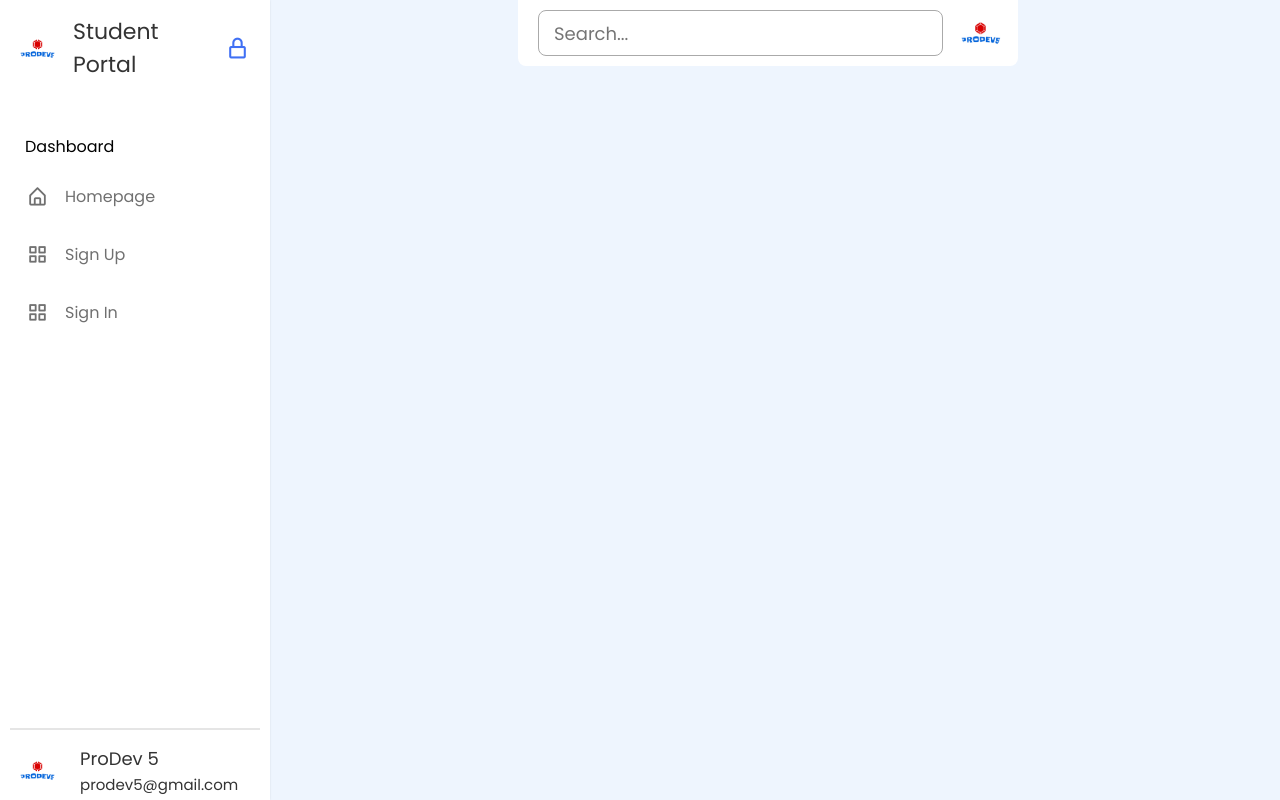
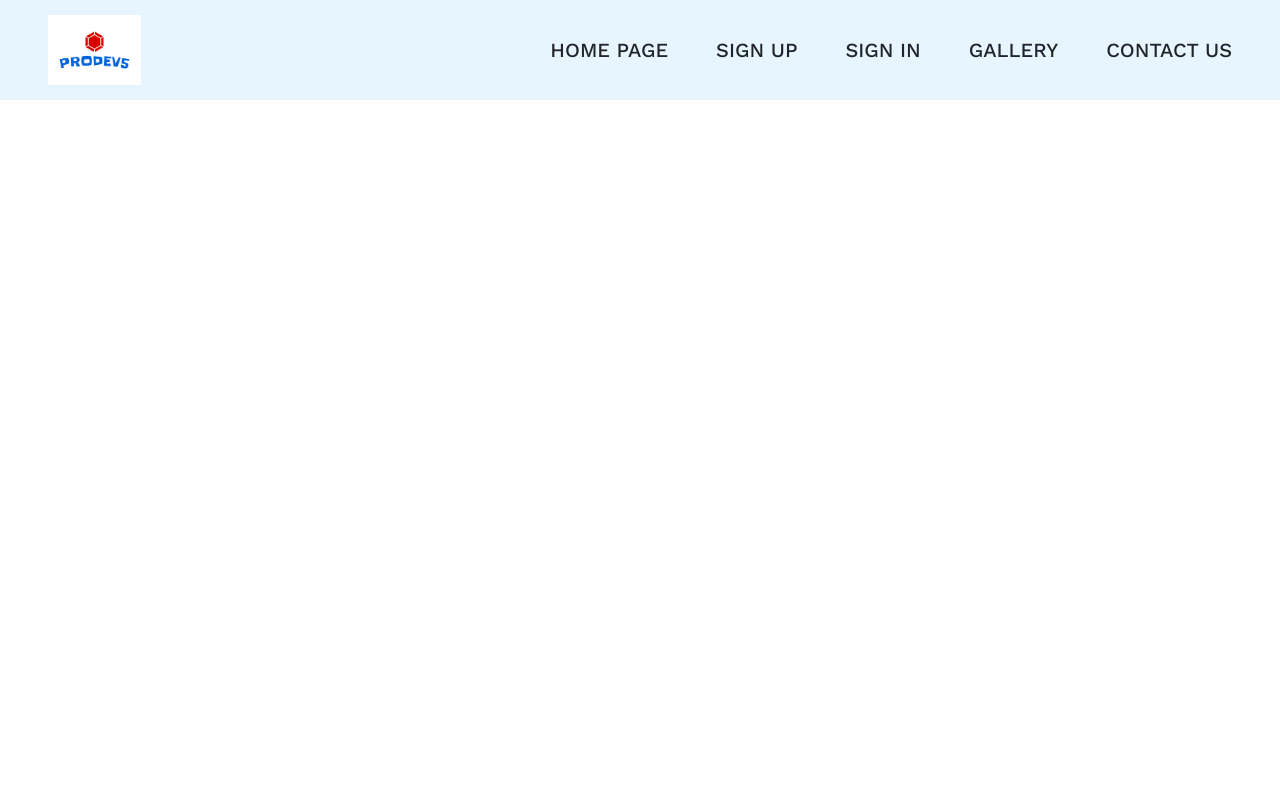
Before and after one commit to AnmolBehera/STUDENTS_PORTAL, a plain HTML site: page navbar/navbar.html in a window 1280 px wide. Drawn offline with nearby package versions, Linux system fonts and the light colour scheme.

Commit message:
navbar 2nd commit

```diff
--- a/navbar/navbar.css
+++ b/navbar/navbar.css
@@ -1,253 +1,167 @@
-/* Import Google font - Poppins */
-@import url("https://fonts.googleapis.com/css2?family=Poppins:wght@200;300;400;500;600;700&display=swap");
+@import url("https://fonts.googleapis.com/css2?family=Libre+Baskerville&family=PT+Sans:ital,wght@0,400;0,700;1,400;1,700&family=Work+Sans:wght@400;500;600;700&display=swap");
 
 * {
+    padding: 0;
     margin: 0;
-    padding: 0;
     box-sizing: border-box;
-    font-family: "Poppins", sans-serif;
+    font-family: "Work Sans", sans-serif;
+}
+
+html {
+    font-size: 62.5%;
+    /* 1rem = 10px */
+    overflow-x: hidden;
 }
 
 body {
-    min-height: 100vh;
-    background: #eef5fe;
+    overflow-x: hidden;
 }
 
-/* Pre css */
-.flex {
+.header {
+    padding: 0 4.8rem;
+    height: 10rem;
     display: flex;
+    justify-content: space-between;
+    align-items: center;
+    background-color: #e7f5ff;
+}
+
+.header .logo {
+    height: 7rem;
+}
+
+.navbar-list {
+    display: flex;
+    gap: 4.8rem;
+    list-style: none;
+}
+
+.navbar-link:link,
+.navbar-link:visited {
+    display: inline-block;
+    text-transform: uppercase;
+    text-decoration: none;
+    font-size: 2rem;
+    font-weight: 500;
+    color: #212529;
+    transition: all 0.3s;
+}
+
+.navbar-link:hover,
+.navbar-link:active {
+    color: #364fc7;
+}
+
+.mobile-navbar-btn {
+    display: none;
+    background: transparent;
+    cursor: pointer;
+}
+
+.mobile-nav-icon {
+    width: 4rem;
+    height: 4rem;
+    color: #212529;
+}
+
+.mobile-nav-icon[name="close-outline"] {
+    display: none;
+}
+
+/* ===========================================
+Hero and Service Section Start
+======================================= */
+.section-hero,
+.section-services {
+    padding: 9.6rem 0;
+    background-color: #a5d8ff;
+    height: 60vh;
+
+    display: flex;
+    justify-content: center;
     align-items: center;
 }
 
-.nav_image {
-    display: flex;
-    min-width: 55px;
-    justify-content: center;
+.section-services {
+    background: #f3f0ff;
 }
 
-.nav_image img {
-    height: 35px;
-    width: 35px;
-    border-radius: 50%;
-    object-fit: cover;
+.section-hero p,
+.section-services p {
+    font-size: 3.2rem;
 }
 
-/* Sidebar */
-.sidebar {
-    position: fixed;
-    top: 0;
-    left: 0;
-    height: 100%;
-    width: 270px;
-    background: #fff;
-    padding: 15px 10px;
-    box-shadow: 0 0 2px rgba(0, 0, 0, 0.1);
-    transition: all 0.4s ease;
-}
+/* ===========================================
+Responsive Codes
+======================================= */
 
-.sidebar.close {
-    width: calc(55px + 20px);
-}
+/* 980px  */
+@media (max-width: 62em) {
+    .mobile-navbar-btn {
+        display: block;
+        z-index: 999;
+        border: 3px solid #212529;
+        color: #212529;
+    }
 
-.logo_items {
-    gap: 8px;
-}
+    .header {
+        position: relative;
+    }
 
-.logo_name {
-    font-size: 22px;
-    color: #333;
-    font-weight: 500px;
-    transition: all 0.3s ease;
-}
+    .header .logo {
+        width: 40%;
+    }
 
-.sidebar.close .logo_name,
-.sidebar.close #lock-icon,
-.sidebar.close #sidebar-close {
-    opacity: 0;
-    pointer-events: none;
-}
+    .navbar {
+        /* display: none; */
+        width: 100%;
+        height: 100vh;
+        background: #e7f5ff;
+        position: absolute;
+        top: 0;
+        left: 0;
 
-#lock-icon,
-#sidebar-close {
-    padding: 10px;
-    color: #4070f4;
-    font-size: 25px;
-    cursor: pointer;
-    margin-left: -4px;
-    transition: all 0.3s ease;
-}
+        display: flex;
+        justify-content: center;
+        align-items: center;
 
-#sidebar-close {
-    display: none;
-    color: #333;
-}
+        /* to get the tranisition  */
+        transform: translateX(100%);
+        transition: all 0.5s linear;
 
-.menu_container {
-    display: flex;
-    flex-direction: column;
-    justify-content: space-between;
-    margin-top: 40px;
-    overflow-y: auto;
-    height: calc(100% - 82px);
-}
+        opacity: 0;
+        visibility: hidden;
+        pointer-events: none;
+    }
 
-.menu_container::-webkit-scrollbar {
-    display: none;
-}
+    .navbar-list {
+        flex-direction: column;
+        align-items: center;
+    }
 
-.menu_title {
-    position: relative;
-    height: 50px;
-    width: 55px;
-}
+    .active .navbar {
+        transform: translateX(0);
+        opacity: 1;
+        visibility: visible;
+        pointer-events: auto;
+    }
 
-.menu_title .title {
-    margin-left: 15px;
-    transition: all 0.3s ease;
-}
+    .active .mobile-navbar-btn .mobile-nav-icon[name="close-outline"] {
+        display: block;
+    }
 
-.sidebar.close .title {
-    opacity: 0;
-}
-
-.menu_title .line {
-    position: absolute;
-    left: 50%;
-    transform: translateX(-50%);
-    height: 3px;
-    width: 20px;
-    border-radius: 25px;
-    background: #aaa;
-    transition: all 0.3s ease;
-}
-
-.menu_title .line {
-    opacity: 0;
-}
-
-.sidebar.close .line {
-    opacity: 1;
-}
-
-.item {
-    list-style: none;
-}
-
-.link {
-    text-decoration: none;
-    border-radius: 8px;
-    margin-bottom: 8px;
-    color: #707070;
-}
-
-.link:hover {
-    color: #fff;
-    background-color: #4070f4;
-}
-
-.link span {
-    white-space: nowrap;
-}
-
-.link i {
-    height: 50px;
-    min-width: 55px;
-    display: flex;
-    font-size: 22px;
-    align-items: center;
-    justify-content: center;
-    border-radius: 4px;
-}
-
-.sidebar_profile {
-    padding-top: 15px;
-    margin-top: 15px;
-    gap: 15px;
-    border-top: 2px solid rgba(0, 0, 0, 0.1);
-}
-
-.sidebar_profile .name {
-    font-size: 18px;
-    color: #333;
-}
-
-.sidebar_profile .email {
-    font-size: 15px;
-    color: #333;
-}
-
-/* Navbar */
-.navbar {
-    max-width: 500px;
-    width: 100%;
-    position: fixed;
-    top: 0;
-    left: 60%;
-    transform: translateX(-50%);
-    background: #fff;
-    padding: 10px 20px;
-    border-radius: 0 0 8px 8px;
-    justify-content: space-between;
-}
-
-#sidebar-open {
-    font-size: 30px;
-    color: #333;
-    cursor: pointer;
-    margin-right: 20px;
-    display: none;
-}
-
-.search_box {
-    height: 46px;
-    max-width: 500px;
-    width: 100%;
-    border: 1px solid #aaa;
-    outline: none;
-    border-radius: 8px;
-    padding: 0 15px;
-    font-size: 18px;
-    color: #333;
-}
-
-.navbar img {
-    height: 40px;
-    width: 40px;
-    margin-left: 20px;
-}
-
-/* Responsive */
-@media screen and (max-width: 1100px) {
-    .navbar {
-        left: 65%;
+    .active .mobile-navbar-btn .mobile-nav-icon[name="menu-outline"] {
+        display: none;
     }
 }
 
-@media screen and (max-width: 800px) {
-    .sidebar {
-        left: 0;
-        z-index: 1000;
+/* Below 560px  */
+@media (max-width: 35em) {
+    .header {
+        padding: 0 2.4rem;
     }
 
-    .sidebar.close {
-        left: -100%;
-    }
-
-    #sidebar-close {
-        display: block;
-    }
-
-    #lock-icon {
-        display: none;
-    }
-
-    .navbar {
-        left: 0;
-        max-width: 100%;
-        transform: translateX(0%);
-    }
-
-    #sidebar-open {
-        display: block;
+    .header .logo {
+        width: 60%;
     }
 }
--- a/navbar/navbar.html
+++ b/navbar/navbar.html
@@ -6,68 +6,46 @@
     <meta name="viewport" content="width=device-width, initial-scale=1.0" />
     <title>Navbar</title>
     <link rel="stylesheet" href="navbar.css" />
-    <!-- Boxicons CSS -->
-    <link flex href="https://unpkg.com/boxicons@2.1.4/css/boxicons.min.css" rel="stylesheet" />
-    <script src="navbar.js" defer></script>
   </head>
   <body>
-    <nav class="sidebar locked">
-      <div class="logo_items flex">
-        <span class="nav_image">
-          <img src="./images/prodev5-logo.png" alt="logo_img" />
-        </span>
-        <span class="logo_name">Student Portal</span>
-        <i class="bx bx-lock-alt" id="lock-icon" title="Unlock Sidebar"></i>
-        <i class="bx bx-x" id="sidebar-close"></i>
+    <header class="header">
+      <img
+        src="./images/prodev5-logo.png"
+        alt="thapa technical logo"
+        class="logo"
+      />
+
+      <nav class="navbar">
+        <ul class="navbar-list">
+          <li><a class="navbar-link" href="#">Home Page</a></li>
+          <li><a class="navbar-link" href="#">Sign Up</a></li>
+          <li><a class="navbar-link" href="#">Sign In</a></li>
+          <li><a class="navbar-link" href="#">Gallery</a></li>
+          <li>
+            <a
+              class="navbar-link"
+              href="#"
+              target="_blank"
+              >Contact Us</a
+            >
+          </li>
+        </ul>
+      </nav>
+
+      <div class="mobile-navbar-btn">
+        <ion-icon name="menu-outline" class="mobile-nav-icon"></ion-icon>
+        <ion-icon name="close-outline" class="mobile-nav-icon"></ion-icon>
       </div>
+    </header>
 
-      <div class="menu_container">
-        <div class="menu_items">
-          <ul class="menu_item">
-            <div class="menu_title flex">
-              <span class="title">Dashboard</span>
-              <span class="line"></span>
-            </div>
-            <li class="item">
-              <a href="#" class="link flex">
-                <i class="bx bx-home-alt"></i>
-                <span>Homepage</span>
-              </a>
-            </li>
-            <li class="item">
-              <a href="#" class="link flex">
-                <i class="bx bx-grid-alt"></i>
-                <span>Sign Up</span>
-              </a>
-            </li>
-            <li class="item">
-              <a href="#" class="link flex">
-                <i class="bx bx-grid-alt"></i>
-                <span>Sign In</span>
-              </a>
-            </li>
-          </ul>
-        </div>
-
-        <div class="sidebar_profile flex" style="margin-bottom: 5%;">
-          <span class="nav_image">
-            <img src="./images/prodev5-logo.png" alt="logo_img" />
-          </span>
-          <div class="data_text">
-            <span class="name">ProDev 5</span>
-            <span class="email">prodev5@gmail.com</span>
-          </div>
-        </div>
-      </div>
-    </nav>
-
-    <!-- Navbar -->
-    <nav class="navbar flex">
-      <i class="bx bx-menu" id="sidebar-open"></i>
-      <input type="text" placeholder="Search..." class="search_box" />
-      <span class="nav_image">
-        <img src="./images/prodev5-logo.png" alt="logo_img" />
-      </span>
-    </nav>
+    <script
+      type="module"
+      src="https://unpkg.com/ionicons@5.5.2/dist/ionicons/ionicons.esm.js"
+    ></script>
+    <script
+      nomodule
+      src="https://unpkg.com/ionicons@5.5.2/dist/ionicons/ionicons.js"
+    ></script>
+    <script src="navbar.js"></script>
   </body>
 </html>
--- a/navbar/navbar.js
+++ b/navbar/navbar.js
@@ -1,51 +1,8 @@
-// Selecting the sidebar and buttons
-const sidebar = document.querySelector(".sidebar");
-const sidebarOpenBtn = document.querySelector("#sidebar-open");
-const sidebarCloseBtn = document.querySelector("#sidebar-close");
-const sidebarLockBtn = document.querySelector("#lock-icon");
+const mobile_nav = document.querySelector(".mobile-navbar-btn");
+const nav_header = document.querySelector(".header");
 
-// Function to toggle the lock state of the sidebar
-const toggleLock = () => {
-    sidebar.classList.toggle("locked");
-    // If the sidebar is not locked
-    if (!sidebar.classList.contains("locked")) {
-        sidebar.classList.add("hoverable");
-        sidebarLockBtn.classList.replace("bx-lock-alt", "bx-lock-open-alt");
-    } else {
-        sidebar.classList.remove("hoverable");
-        sidebarLockBtn.classList.replace("bx-lock-open-alt", "bx-lock-alt");
-    }
+const toggleNavbar = () => {
+    nav_header.classList.toggle("active");
 };
 
-// Function to hide the sidebar when the mouse leaves
-const hideSidebar = () => {
-    if (sidebar.classList.contains("hoverable")) {
-        sidebar.classList.add("close");
-    }
-};
-
-// Function to show the sidebar when the mouse enter
-const showSidebar = () => {
-    if (sidebar.classList.contains("hoverable")) {
-        sidebar.classList.remove("close");
-    }
-};
-
-// Function to show and hide the sidebar
-const toggleSidebar = () => {
-    sidebar.classList.toggle("close");
-};
-
-// If the window width is less than 800px, close the sidebar and remove hoverability and lock
-if (window.innerWidth < 800) {
-    sidebar.classList.add("close");
-    sidebar.classList.remove("locked");
-    sidebar.classList.remove("hoverable");
-}
-
-// Adding event listeners to buttons and sidebar for the corresponding actions
-sidebarLockBtn.addEventListener("click", toggleLock);
-sidebar.addEventListener("mouseleave", hideSidebar);
-sidebar.addEventListener("mouseenter", showSidebar);
-sidebarOpenBtn.addEventListener("click", toggleSidebar);
-sidebarCloseBtn.addEventListener("click", toggleSidebar);
+mobile_nav.addEventListener("click", () => toggleNavbar());
```
